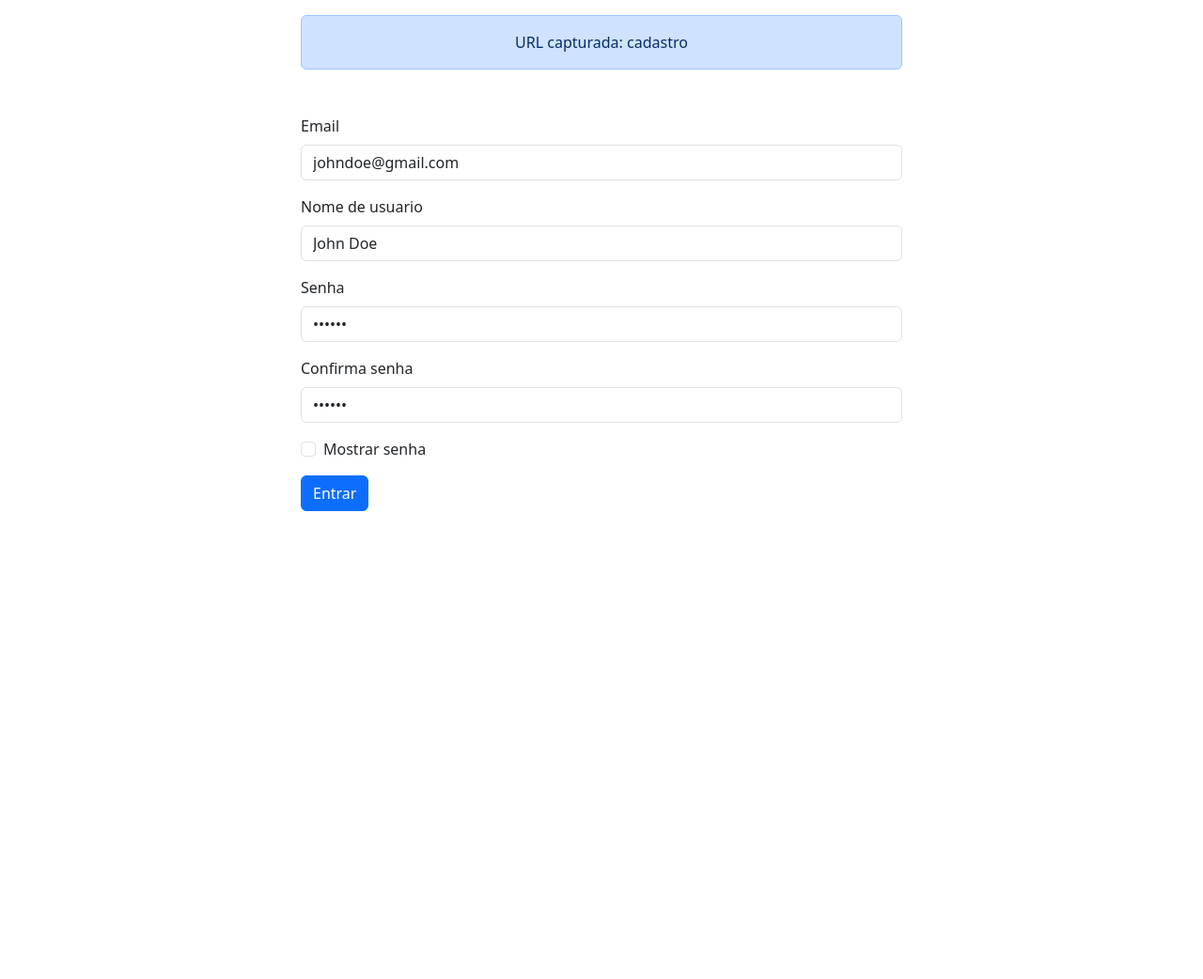
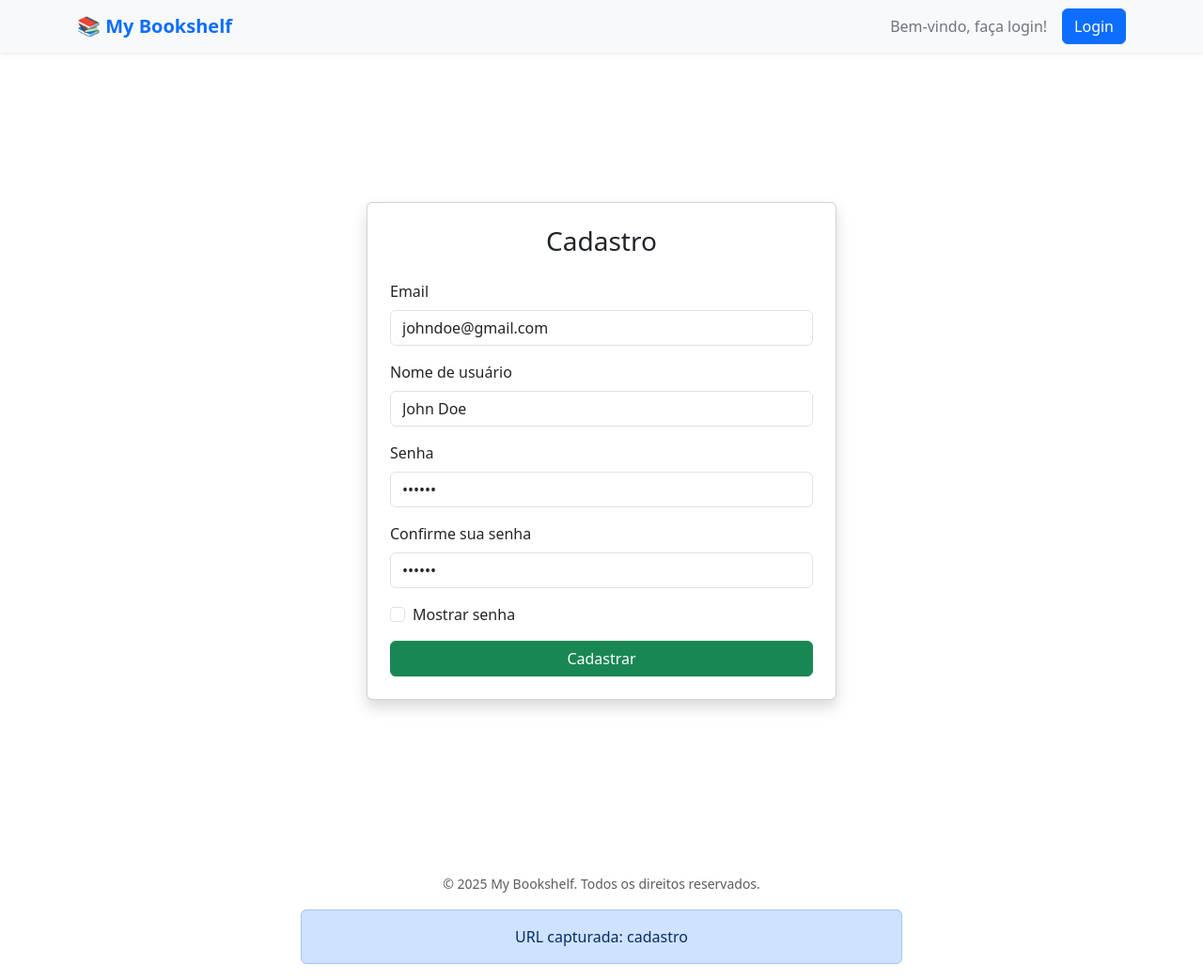
Before and after one commit to LacamJC/PHPBookshelf, a PHP site: page /cadastro in a window 1280 px wide. Shown: the whole page at 94% size. Before the commit the page ends 544 px from the top, so only its background shows below. Run offline with PHP 8.4, Linux system fonts and the light colour scheme.

Commit message:
Melhorando o design das páginas e implementando lista de livros na home page

```diff
--- a/api/middlewares/AuthMiddleware.php
+++ b/api/middlewares/AuthMiddleware.php
@@ -6,7 +6,7 @@ use Api\Core\Response;
 class AuthMiddleware{
     public static function handle(){
         if(empty($_SESSION['user'])){
-            Response::redirect('login', 'errorMessage', 'Você realizou logout');
+            Response::redirect('login', 'Você não possui as permissões para acessar este conteudo', 'warning');
             exit;
         }
     }
--- a/api/views/cadastro.php
+++ b/api/views/cadastro.php
@@ -1,6 +1,8 @@
 <?php
 
 use Api\Core\Alert;
+use Api\Widgets\Layout;
+
 ?>
 
 <!doctype html>
@@ -14,37 +16,79 @@ use Api\Core\Alert;
 </head>
 
 <body>
+    <?php Layout::header()?>
+    <div class="container d-flex justify-content-center align-items-center min-vh-100">
+        <div class="card shadow p-4" style="width: 100%; max-width: 500px;">
+            <h3 class="text-center mb-4">Cadastro</h3>
 
-    <div class="w-50 mx-auto my-5">
-
+            <?php Alert::span(); ?>
 
             <form action="user" method="POST">
-            <?php
-            Alert::span();
-            ?>
                 <div class="mb-3">
                     <label for="email" class="form-label">Email</label>
-                <input type="email" class="form-control" id="email" name="email" value="johndoe@gmail.com" placeholder="Digite seu email" required>
+                    <input
+                        type="email"
+                        class="form-control"
+                        id="email"
+                        name="email"
+                        value="johndoe@gmail.com"
+                        placeholder="Digite seu email"
+                        required>
                 </div>
+
                 <div class="mb-3">
-                <label for="nome" class="form-label">Nome de usuario</label>
-                <input type="text" class="form-control" id="nome" name="nome" value="John Doe" placeholder="Digite seu nome" required>
+                    <label for="nome" class="form-label">Nome de usuário</label>
+                    <input
+                        type="text"
+                        class="form-control"
+                        id="nome"
+                        name="nome"
+                        value="John Doe"
+                        placeholder="Digite seu nome"
+                        required>
                 </div>
+
                 <div class="mb-3">
                     <label for="senha" class="form-label">Senha</label>
-                <input type="password" class="form-control" id="password" name="senha" value="123456" placeholder="Digite sua senha" required minlength="6">
+                    <div class="input-group">
+                        <input
+                            type="password"
+                            class="form-control"
+                            id="password"
+                            name="password"
+                            value="123456"
+                            placeholder="Digite sua senha"
+                            required
+                            minlength="6">
                     </div>
+                </div>
+
                 <div class="mb-3">
-                <label for="senha" class="form-label">Confirma senha</label>
-                <input type="password" class="form-control" id="confirm" name="confirma" value="123456" placeholder="Digite sua senha" required minlength="6">
+                    <label for="confirma" class="form-label">Confirme sua senha</label>
+                    <div class="input-group">
+                        <input
+                            type="password"
+                            class="form-control"
+                            id="confirm"
+                            name="confirm"
+                            value="123456"
+                            placeholder="Confirme sua senha"
+                            required
+                            minlength="6">
+                    </div>
                 </div>
                 <div class="mb-3 form-check">
                     <input type="checkbox" class="form-check-input" id="show">
                     <label class="form-check-label" for="show">Mostrar senha</label>
                 </div>
-            <button type="submit" class="btn btn-primary">Entrar</button>
+                <div class="d-grid">
+                    <button type="submit" class="btn btn-success">Cadastrar</button>
+                </div>
             </form>
         </div>
+    </div>
+
+    <?= Layout::footer()?>
     <script src="resources/js/showPass.js"></script>
     <script src="https://cdn.jsdelivr.net/npm/bootstrap@5.3.6/dist/js/bootstrap.bundle.min.js" integrity="sha384-j1CDi7MgGQ12Z7Qab0qlWQ/Qqz24Gc6BM0thvEMVjHnfYGF0rmFCozFSxQBxwHKO" crossorigin="anonymous"></script>
 
--- /dev/null
+++ b/api/widgets/Layout.php
@@ -0,0 +1,69 @@
+<?php
+
+namespace Api\Widgets;
+
+class Layout
+{
+    public static function header()
+    {
+        $nome = isset($_SESSION['user']) ? htmlspecialchars($_SESSION['user']->nome) : 'Usuário';
+
+        if (isset($_SESSION['user'])) {
+            echo <<<HTML
+        <!-- Navbar -->
+        <nav class="navbar navbar-expand-lg navbar-light bg-light shadow-sm mb-4">
+            <div class="container">
+                <a class="navbar-brand fw-bold text-primary" href="#">📚 My Bookshelf</a>
+                <button class="navbar-toggler" type="button" data-bs-toggle="collapse" data-bs-target="#navbarNav">
+                    <span class="navbar-toggler-icon"></span>
+                </button>
+                <div class="collapse navbar-collapse justify-content-end" id="navbarNav">
+                    <ul class="navbar-nav align-items-center">
+                        <li class="nav-item me-3 text-secondary">
+                            Bem-vindo, <strong class="text-dark">{$nome}</strong>
+                        </li>
+                        <li class="nav-item me-2">
+                            <a class="btn btn-outline-primary" href="book">+ Cadastrar Livro</a>
+                        </li>
+                        <li class="nav-item">
+                            <a class="btn btn-outline-danger" href="logout">Sair</a>
+                        </li>
+                    </ul>
+                </div>
+            </div>
+        </nav>
+        HTML;
+        } else {
+            echo <<<HTML
+        <!-- Navbar -->
+        <nav class="navbar navbar-expand-lg navbar-light bg-light shadow-sm mb-4">
+            <div class="container">
+                <a class="navbar-brand fw-bold text-primary" href="#">📚 My Bookshelf</a>
+                <button class="navbar-toggler" type="button" data-bs-toggle="collapse" data-bs-target="#navbarNav">
+                    <span class="navbar-toggler-icon"></span>
+                </button>
+                <div class="collapse navbar-collapse justify-content-end" id="navbarNav">
+                    <ul class="navbar-nav align-items-center">
+                        <li class="nav-item me-3 text-secondary">
+                            Bem-vindo, faça login!
+                        </li>
+                        <li class="nav-item">
+                            <a class="btn btn-primary" href="login">Login</a>
+                        </li>
+                    </ul>
+                </div>
+            </div>
+        </nav>
+        HTML;
+        }
+    }
+
+    public static function footer()
+    {
+        echo <<<HTML
+        <footer class="text-center mt-5 mb-3 text-muted">
+            <small>&copy; 2025 My Bookshelf. Todos os direitos reservados.</small>
+        </footer>
+        HTML;
+    }
+}
--- a/public/index.php
+++ b/public/index.php
@@ -7,8 +7,9 @@ ini_set('display_errors', 1);
 require_once dirname(__DIR__, 1) . '/routes/routes.php';
 require_once dirname(__DIR__, 1) . '/vendor/autoload.php';
 
+
+$router->dispatch();
+
 echo "<div class='alert alert-primary mt-3 mx-auto w-50 text-center'>";
 echo "URL capturada: " . ($_GET['url'] ?? '/');
 echo "</div>";
-
-$router->dispatch();
```
Also changed, not shown: api/controllers/LivroController.php (+8 -8 lines), api/database/LivroGateway.php (+12 -0 lines), api/services/LivroService.php (+28 -4 lines), api/views/home.php (+22 -4 lines), api/views/login.php (+35 -7 lines), api/widgets/Card.php (added, +20 -0 lines), database/mybookshelf.db, public/uploads/6838cfc2ce454-Captura-de-tela-2025-05-28-004758.png (added), public/uploads/6838cfd5a5a5e-Captura-de-tela-2025-05-28-004758.png (added), public/uploads/placeholder.png (added), public/uploads/placeholder.svg (added). Lines whose indentation alone changed are shown as unchanged.
